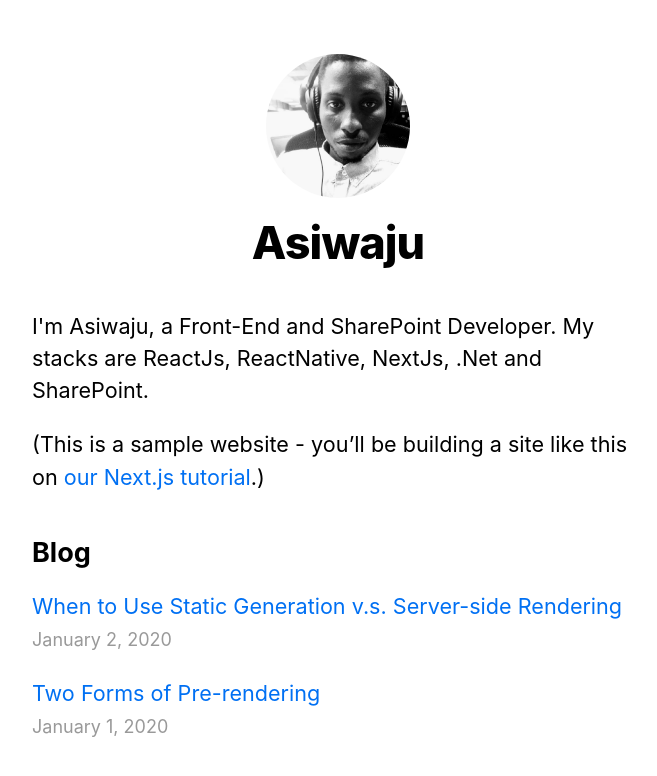
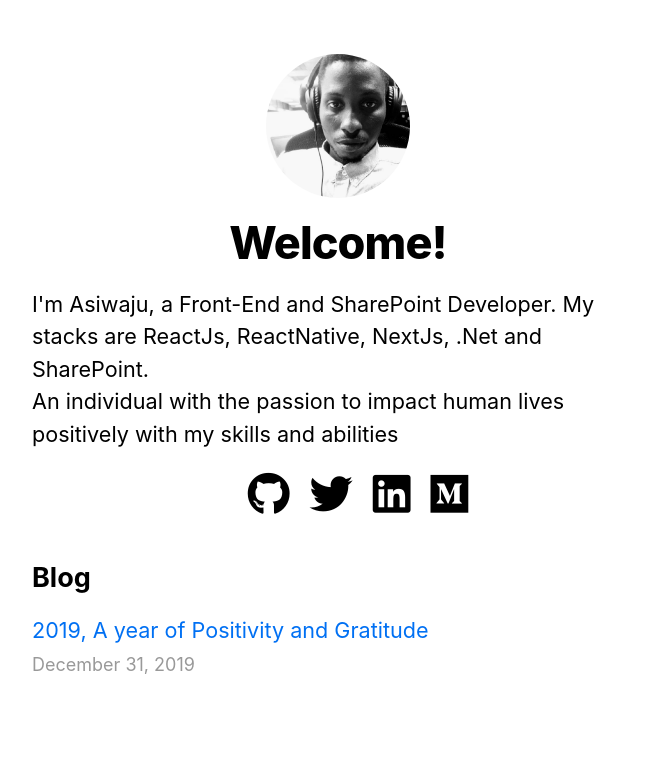
Before and after one commit to AsiwajuDev/nextjs-blog, a Next.js app: page / in a window 1280 px wide. Shown: the top 776 px of the page, without its empty margins (302-959 px from the left). Built offline with nearby package versions, Linux system fonts and the light colour scheme.

Commit message:
Social icons added, post created

```diff
--- /dev/null
+++ b/SocialData/index.js
@@ -0,0 +1,43 @@
+// module.exports = {
+//   SOCIAL_MEDIA: [
+//     {
+//       name: "github",
+//       userName: "asiwajudev",
+//     },
+//     {
+//       name: "twitter",
+//       userName: "_asiwaju07",
+//     },
+//     {
+//       name: "linkedin",
+//       userName: "asiwajudev",
+//     },
+//     {
+//       name: "medium",
+//       userName: "@asiwaju",
+//     },
+//   ],
+// };
+
+export const SOCIAL_MEDIA = [
+  {
+    id: 1,
+    name: "github",
+    userName: "asiwajudev",
+  },
+  {
+    id: 2,
+    name: "twitter",
+    userName: "_asiwaju07",
+  },
+  {
+    id: 3,
+    name: "linkedin",
+    userName: "asiwajudev",
+  },
+  {
+    id: 4,
+    name: "medium",
+    userName: "@asiwaju",
+  },
+];
--- /dev/null
+++ b/components/button.js
@@ -0,0 +1,15 @@
+import styled from "styled-components";
+
+const Button = styled.button`
+  background: ${(props) => props.theme.bg};
+  color: ${(props) => props.theme.fontColor};
+`;
+
+Button.defaultProps = {
+  theme: {
+    bg: "white",
+    fontColor: "black",
+  },
+};
+
+export default Button;
--- a/components/layout/layout.js
+++ b/components/layout/layout.js
@@ -3,8 +3,8 @@ import styles from "./layout.module.css";
 import utilStyles from "../../styles/utils.module.css";
 import Link from "next/link";
 
-const name = "Asiwaju";
-export const siteTitle = "Next.js Sample Website";
+const name = "Welcome!";
+export const siteTitle = "Asiwaju Blog";
 
 export default function Layout({ children, home }) {
   return (
--- a/package.json
+++ b/package.json
@@ -14,6 +14,8 @@
     "react": "16.13.1",
     "react-dom": "16.13.1",
     "remark": "^12.0.0",
-    "remark-html": "^11.0.1"
+    "remark-html": "^11.0.1",
+    "styled-components": "^5.1.0",
+    "use-dark-mode": "^2.3.1"
   }
 }
--- a/pages/index.js
+++ b/pages/index.js
@@ -5,6 +5,8 @@ import Date from "../components/date";
 import Layout, { siteTitle } from "../components/layout/layout";
 import utilStyles from "../styles/utils.module.css";
 import { getSortedPostsData } from "../lib/posts";
+import Button from "../components/button";
+import { SOCIAL_MEDIA } from "../SocialData/index";
 
 export async function getStaticProps() {
   const allPostsData = getSortedPostsData();
@@ -15,21 +17,65 @@ export async function getStaticProps() {
   };
 }
 
+const checkUrls = (obj) => {
+  switch (obj.name) {
+    case "github":
+      return `https://github.com/${obj.userName}`;
+    case "twitter":
+      return `https://twitter.com/${obj.userName}`;
+    case "linkedin":
+      return `https://www.linkedin.com/in/${obj.userName}`;
+    case "medium":
+      return `https://medium.com/${obj.userName}`;
+    default:
+      return null;
+  }
+};
+
 export default function Home({ allPostsData }) {
   return (
     <Layout home>
       <Head>
         <title>{siteTitle}</title>
+        <link
+          rel="stylesheet"
+          href="https://cdnjs.cloudflare.com/ajax/libs/font-awesome/5.11.2/css/all.min.css"
+        />
       </Head>
       <section className={utilStyles.headingMd}>
-        <p>
+        <p style={{ margin: "0" }}>
           I'm Asiwaju, a Front-End and SharePoint Developer. My stacks are
           ReactJs, ReactNative, NextJs, .Net and SharePoint.
         </p>
-        <p>
+        <p style={{ margin: "0" }}>
+          An individual with the passion to impact human lives positively with
+          my skills and abilities
+        </p>
+        <ul
+          style={{
+            display: "flex",
+            flexDirection: "row",
+            listStyle: "none",
+            justifyContent: "center",
+          }}
+        >
+          {SOCIAL_MEDIA.map((i) => (
+            <li key={SOCIAL_MEDIA.id}>
+              <a
+                href={checkUrls(i)}
+                target="blank"
+                style={{ color: "#000", margin: "0px 10px" }}
+              >
+                <i className={`fab fa-${i.name} fa-2x`}></i>
+              </a>
+            </li>
+          ))}
+        </ul>
+        {/* <Button>Switch Background</Button> */}
+        {/* <p>
           (This is a sample website - you’ll be building a site like this on{" "}
           <a href="https://nextjs.org/learn">our Next.js tutorial</a>.)
-        </p>
+        </p> */}
       </section>
 
       <section className={`${utilStyles.headingMd} ${utilStyles.padding1px}`}>
--- /dev/null
+++ b/posts/2019-Review.md
@@ -0,0 +1,20 @@
+---
+title: "2019, A year of Positivity and Gratitude"
+date: "2019-12-31"
+---
+
+On the first day of 2019, a lot of people around the world made their new year resolutions, I made mine also. 2019 started normal for me, as I continued my job from the previous year working as a webmaster in a StartUp company.
+
+Along the way, I had to leave the company at the end of January based on some personal reasons. Then I resolved to go back fully into Software Development only and never looking back, I needed to get back fully on track and also improve more on myself with the so many emerging technologies in the industry. I took a month break to improve myself so I traveled to Ibadan where I stayed with a fellow developer turned brother Oseni Luthfulahi. Three weeks into my stay at his place, I started applying actively for jobs again. I applied to various companies and attended so many interviews, I faced rejection from most. One of the interviews I attended was at Tavia Technologies, it was an internship role. I returned to Ibadan and applied to be a mentor for the just concluded ALC 4.0 program. I also joined CodeCradle, a community dedicated to teaching kids how to code. I built for them their landing page website and also a little Wordpress blog which was used for registration of new learners.
+
+Towards the end of April, I got a call to resume work in Tavia Technology to begin my 6months paid internship, in addition to my FrontEnd Development skills, I will have to learn C#, .NET framework and also SharePoint Development. 6months later, I finished tops of the Academy as a Software/SharePoint Developer with improved skills using JavaScript(MERN stack) and C#(.Net Framework and SharePoint Development).
+
+In between my internship, ALC 4.0 officially kicked off and it was really a boost for my passion to learn. I became more hungry for knowledge and experience as the learners came with different issues, from bugs to guiding them with the best way to learn, amongst other things.
+
+2019 was really a good year as I fully surpassed my expectations for the year in my quest for knowledge. I remain indebted to Tavia Technologies for the wonderful opportunity given to me and my colleagues in the academy, I also want to thank CodeCradle for inspiring me to extend my tentacles even when they knew Tavia will be taking me from them. ALC also really provided for me the platform to really help people in their respective journies in my little way, I met wonderful people amongst the learners and mentors. I really appreciate Oseni Luthfulahi, all Unilag ALC learners and also ALC Lagos mentors, you guys are the BEST.
+
+2019 taught me never to limit my dreams by making New Year resolutions.
+
+2020 is less than 2hrs and I will be going into the New year, New decade with absolutely no New Year resolutions, no expectations from anyone. In this incoming year, I promise to seize the moment, grab every good opportunity that comes my way
+
+> A NEW YEAR, ANOTHER OPPORTUNITY TO BECOME WORLDCLASS
--- a/posts/pre-rendering.md
+++ /dev/null
@@ -1,11 +0,0 @@
----
-title: "Two Forms of Pre-rendering"
-date: "2020-01-01"
----
-
-Next.js has two forms of pre-rendering: **Static Generation** and **Server-side Rendering**. The difference is in **when** it generates the HTML for a page.
-
-- **Static Generation** is the pre-rendering method that generates the HTML at **build time**. The pre-rendered HTML is then _reused_ on each request.
-- **Server-side Rendering** is the pre-rendering method that generates the HTML on **each request**.
-
-Importantly, Next.js lets you **choose** which pre-rendering form to use for each page. You can create a "hybrid" Next.js app by using Static Generation for most pages and using Server-side Rendering for others.
--- a/posts/ssg-ssr.md
+++ /dev/null
@@ -1,19 +0,0 @@
----
-title: "When to Use Static Generation v.s. Server-side Rendering"
-date: "2020-01-02"
----
-
-We recommend using **Static Generation** (with and without data) whenever possible because your page can be built once and served by CDN, which makes it much faster than having a server render the page on every request.
-
-You can use Static Generation for many types of pages, including:
-
-- Marketing pages
-- Blog posts
-- E-commerce product listings
-- Help and documentation
-
-You should ask yourself: "Can I pre-render this page **ahead** of a user's request?" If the answer is yes, then you should choose Static Generation.
-
-On the other hand, Static Generation is **not** a good idea if you cannot pre-render a page ahead of a user's request. Maybe your page shows frequently updated data, and the page content changes on every request.
-
-In that case, you can use **Server-Side Rendering**. It will be slower, but the pre-rendered page will always be up-to-date. Or you can skip pre-rendering and use client-side JavaScript to populate data.
--- /dev/null
+++ b/styles/theme.js
@@ -0,0 +1,12 @@
+const light = {
+  bg: "white",
+  fontColor: "purple",
+};
+
+const dark = {
+  bg: "black",
+  fontColor: "white",
+};
+
+export const darkTheme = { ...dark };
+export const lightTheme = { ...light };
```
Also changed, not shown: pages/_app.js (+21 -0 lines), pages/posts/first-post.js (deleted, +0 -19 lines), 1 other file (tests, documents, lock files or other folders).
